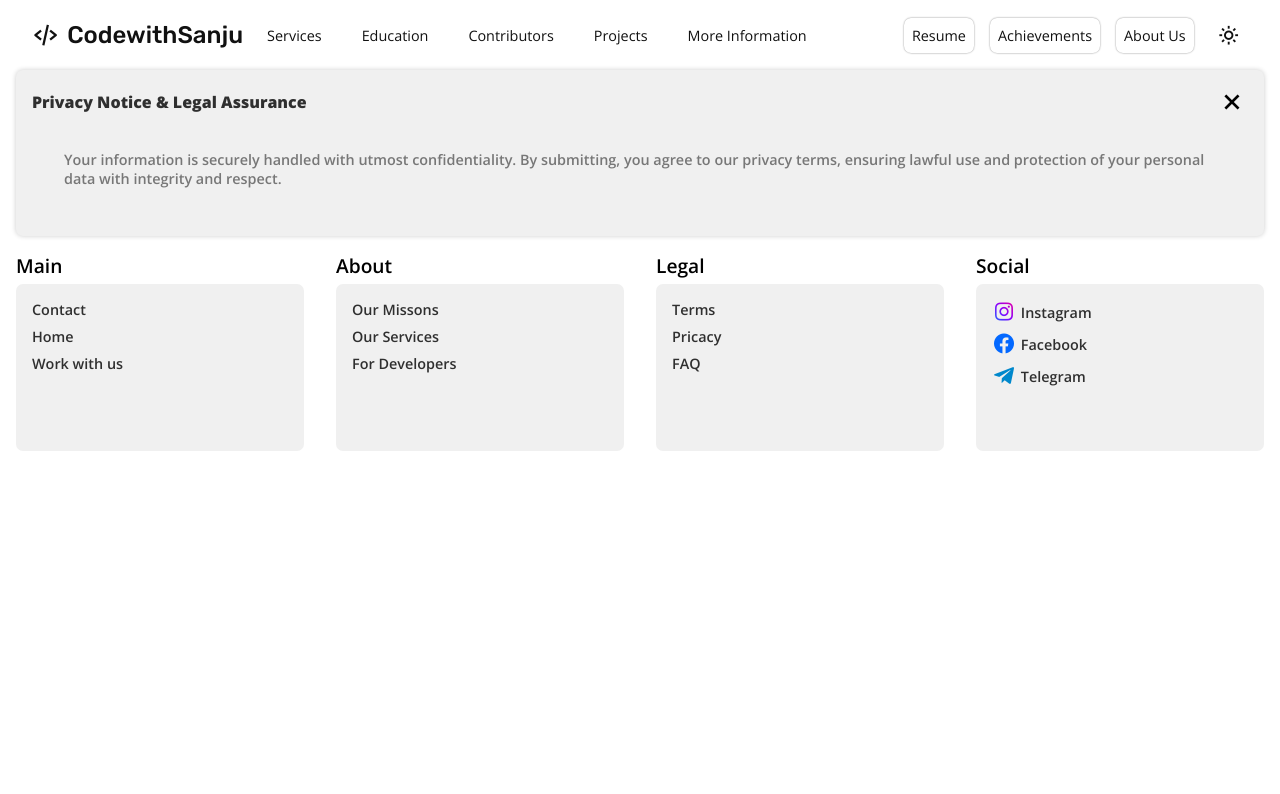
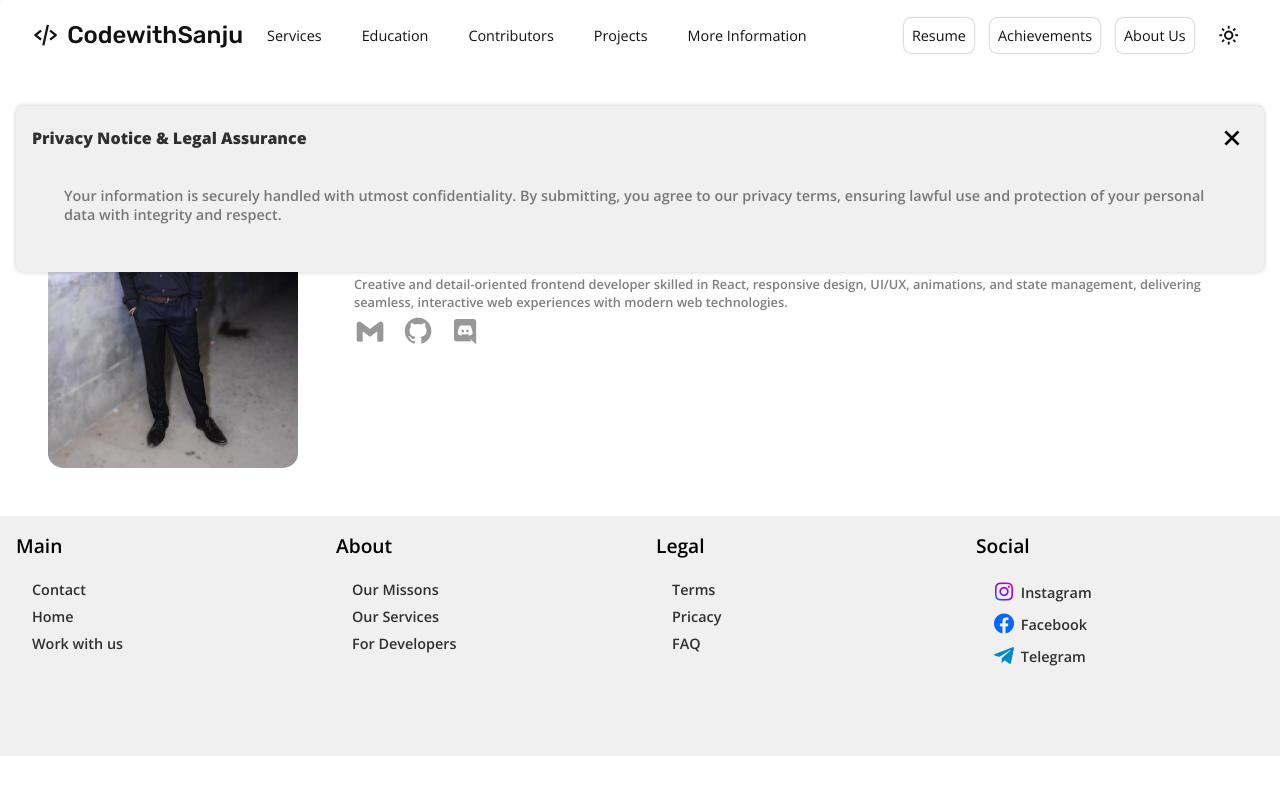
Before and after one commit to Sandeepkumar136/newportfolio, a React (Create React App) app: page /moreinfo in a window 1280 px wide. Shown: the top 794 px of the page. Built offline with nearby package versions, Linux system fonts and the light colour scheme; a web font is replaced by a local one.

Commit message:
Refactor code structure for improved readability and maintainability

```diff
--- a/src/assets/ImageProvider.js
+++ b/src/assets/ImageProvider.js
@@ -16,6 +16,7 @@ const Images={
         Partner_four: require('./images/review-5.webp'),
     },
     git_background: require('./images/2150248019.jpg'),
+    sandeep_one: require('./images/sandeep_img1.jpg'),
 
 }
 export default Images;
--- a/src/components/MoreInfo.js
+++ b/src/components/MoreInfo.js
@@ -1,5 +1,7 @@
-import React from 'react'
-import AlertMessage from '../Contents/AlertMessage';
+import React from "react";
+import AlertMessage from "../Contents/AlertMessage";
+import Loader from "../Contents/Loader";
+import Images from "../assets/ImageProvider";
 
 const MoreInfo = () => {
   const AlertData = [
@@ -11,9 +13,47 @@ const MoreInfo = () => {
   ];
   return (
     <div>
-      <AlertMessage heading={AlertData[0].heading} description={AlertData[0].description}/>
+      <Loader />
+      <AlertMessage
+        heading={AlertData[0].heading}
+        description={AlertData[0].description}
+      />
+      <div className="b-card-container">
+        <div className="b-card-img-contain">
+          <img
+            src={Images.sandeep_one}
+            alt="Sandeep Kumar"
+            className="img-b-card"
+          />
+        </div>
+        <div className="b-card-text-contain">
+          <div className="b-c-heading-contain">
+            <h3 className="heading-b-card">Sandeep Kumar</h3>
+            <h5 className="subtitle-b-card">Frontend Developer</h5>
+          </div>
+          <div className="b-c-item-contain">
+            <p className="text-b-c">
+              Creative and detail-oriented frontend developer skilled in React,
+              responsive design, UI/UX, animations, and state management,
+              delivering seamless, interactive web experiences with modern web
+              technologies.
+            </p>
+            <ul className="b-c-icon-pack">
+              <li className="b-c-icon-item">
+                <i className="bx bxl-gmail"></i>
+              </li>
+              <li className="b-c-icon-item">
+                <i className="bx bxl-github"></i>
+              </li>
+              <li className="b-c-icon-item">
+                <i className="bx bxl-discord"></i>
+              </li>
+            </ul>
+          </div>
+        </div>
+      </div>
     </div>
-  )
-}
+  );
+};
 
 export default MoreInfo;
--- a/src/styles/style.css
+++ b/src/styles/style.css
@@ -2335,6 +2335,7 @@
   align-items: start;
   display: grid;
   grid-template-columns: repeat(4, 1fr);
+  background-color: #f0f0f0;
 }
 
 .footer-section {
@@ -2352,7 +2353,6 @@
 .footer-container {
   height: 80%;
   border-radius: 7px;
-  background-color: #f0f0f0;
   padding: 1rem;
   -webkit-border-radius: 7px;
   -moz-border-radius: 7px;
@@ -2467,6 +2467,11 @@
   padding: 1rem;
   background-color: #f0f0f0;
   box-shadow: 0px 0px 5px 0.1px rgba(0, 0, 0, 0.2);
+  position: fixed;
+  margin-top: 0.2rem;
+  justify-self: center;
+  align-self: center;
+  z-index: 1500;
 }
 
 .alert-contain {
@@ -2520,4 +2525,65 @@
   outline: none;
   -webkit-tap-highlight-color: transparent; /* <– THIS is the true slayer */
   -webkit-tap-highlight-color: rgba(0, 0, 0, 0);
+}
+
+.b-card-container {
+  display: flex;
+  justify-content: center;
+  align-items: center;
+  margin: 2rem;
+  padding: 1rem;
+  gap: 2rem;
+}
+
+.img-b-card {
+  display: flex;
+  justify-content: center;
+  align-items: center;
+  width: 250px;
+  height: 350px;
+  border-radius: 15px;
+  -webkit-border-radius: 15px;
+  -moz-border-radius: 15px;
+  -ms-border-radius: 15px;
+  -o-border-radius: 15px;
+}
+
+.b-card-text-contain {
+  padding: 0.5rem;
+}
+
+.heading-b-card {
+  font-size: 1.1rem;
+  font-weight: 800;
+  opacity: 0.7;
+}
+
+.subtitle-b-card {
+  font-size: 0.9rem;
+  font-weight: 700;
+  opacity: 0.6;
+}
+
+.b-c-item-contain {
+  padding: 1rem;
+}
+
+.text-b-c {
+  font-size: 0.8rem;
+  font-weight: 600;
+  opacity: 0.5;
+}
+
+.b-c-icon-pack {
+  display: flex;
+  justify-content: start;
+  align-items: start;
+  list-style: none;
+  gap: 1rem;
+}
+
+.b-c-icon-item {
+  font-size: 2rem;
+  opacity: 0.4;
 }/*# sourceMappingURL=style.css.map */
--- a/src/styles/style.scss
+++ b/src/styles/style.scss
@@ -2193,6 +2193,7 @@
   align-items: start;
   display: grid;
   grid-template-columns: repeat(4, 1fr);
+  background-color: #f0f0f0;
   // bottom: 0px;
 }
 .footer-section {
@@ -2209,7 +2210,6 @@
 .footer-container {
   height: 80%;
   border-radius: 7px;
-  background-color: #f0f0f0;
   padding: 1rem;
   -webkit-border-radius: 7px;
   -moz-border-radius: 7px;
@@ -2313,6 +2313,12 @@
   padding: 1rem;
   background-color: #f0f0f0;
   box-shadow: 0px 0px 5px 0.1px rgb(0, 0, 0, 0.2);
+  position: fixed;
+  // width: %;
+  margin-top: 0.2rem;
+  justify-self: center;
+  align-self: center;
+  z-index: 1500;
 }
 .alert-contain {
   display: flex;
@@ -2361,3 +2367,56 @@
   -webkit-tap-highlight-color: transparent; /* <– THIS is the true slayer */
   -webkit-tap-highlight-color: rgba(0, 0, 0, 0);
 }
+// Business card
+.b-card-container{
+  display: flex;
+  justify-content: center;
+  align-items: center;
+  margin: 2rem;
+  padding: 1rem;
+  gap: 2rem;
+}
+.img-b-card{
+  display: flex;
+  justify-content: center;
+  align-items: center;
+  width: 250px;
+  height: 350px;
+  border-radius: 15px;
+  -webkit-border-radius: 15px;
+  -moz-border-radius: 15px;
+  -ms-border-radius: 15px;
+  -o-border-radius: 15px;
+}
+.b-card-text-contain{
+  padding: 0.5rem;
+}
+.heading-b-card{
+  font-size: 1.1rem;
+  font-weight: 800;
+  opacity: 0.7;
+}
+.subtitle-b-card{
+  font-size: 0.9rem;
+  font-weight: 700;
+  opacity: 0.6;
+}
+.b-c-item-contain{
+  padding: 1rem;
+}
+.text-b-c{
+  font-size: 0.8rem;
+  font-weight: 600;
+  opacity: 0.5;
+}
+.b-c-icon-pack{
+  display: flex;
+  justify-content: start;
+  align-items: start;
+  list-style: none;
+  gap: 1rem;
+}
+.b-c-icon-item{
+  font-size: 2rem;
+  opacity: 0.4;
+}
```
Also changed, not shown: src/assets/images/sandeep_img1.jpg (added), 1 other file (tests, documents, lock files or other folders).
